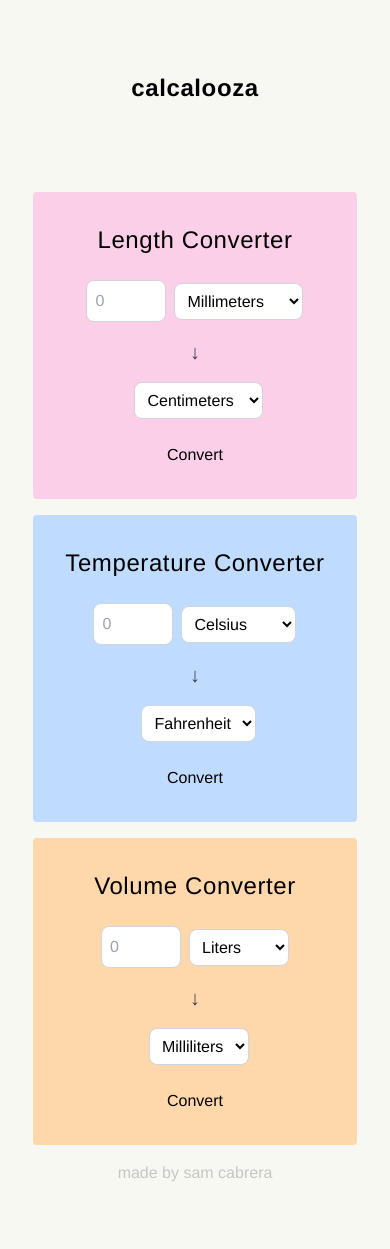
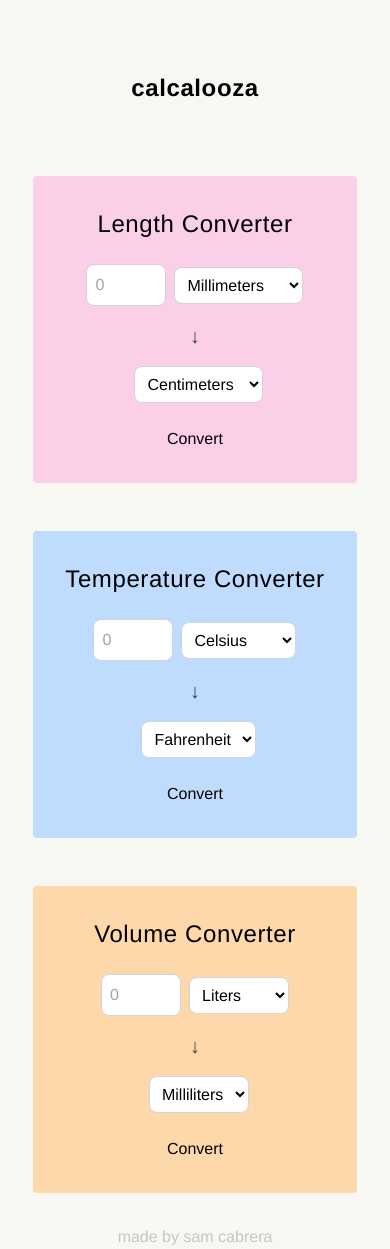
Before and after one commit to samanthacabrera/conversion-calculator, a React (Vite) app: page / in a window 390 px wide. Before the commit the page ends 1185 px from the top, so only its background shows below. Built offline with nearby package versions, Linux system fonts and the light colour scheme.

Commit message:
adjusted styling for desktop

```diff
--- a/src/App.css
+++ b/src/App.css
@@ -8,4 +8,5 @@ body {
   padding: 0;
   font-family: Helvetica, sans-serif;
   background-color: rgb(248, 248, 243);
+  overflow: hidden;
 }
--- a/src/App.jsx
+++ b/src/App.jsx
@@ -9,7 +9,7 @@ const App = () => {
 
       <ConverterCircle/>
 
-      <a href="https://github.com/samanthacabrera" target="_blank" rel="noopener noreferrer" className="relative lg:absolute bottom-0 opacity-20">
+      <a href="https://github.com/samanthacabrera" target="_blank" rel="noopener noreferrer" className="relative lg:absolute bottom-0 opacity-20 mt-8">
         made by <span className="hover:underline hover:italic">sam cabrera</span>
       </a>
     </div>
--- a/src/ConverterCircle.jsx
+++ b/src/ConverterCircle.jsx
@@ -9,9 +9,9 @@ const converterTypes = [
 
 const ConverterCircle = () => {
   return (
-    <div className="relative w-full flex flex-col items-center min-h-[300px] lg:h-[500px] py-4">
+    <div className="relative w-full flex flex-col items-center">
       {/* Mobile view */}
-      <div className="flex flex-col space-y-4 lg:hidden">
+      <div className="flex flex-col space-y-12 lg:hidden">
         {converterTypes.map((converter) => (
           <div key={converter.value} className="w-full">
             <Converter conversionType={converter.value} />
@@ -19,9 +19,9 @@ const ConverterCircle = () => {
         ))}
       </div>
        {/* Desktop view */}
-      <div className="hidden lg:flex lg:justify-center lg:items-center lg:w-full lg:h-full lg:mt-24 space-x-4">
+      <div className="hidden lg:flex lg:justify-center lg:items-center lg:w-[1200px] lg:mt-24 space-x-4">
         {converterTypes.map((converter) => (
-          <div key={converter.value} className="w-1/4 transition duration-300 hover:scale-110 hover:shadow-lg rounded-md ">
+          <div key={converter.value} className="w-full transition duration-300 hover:scale-110 hover:shadow-lg rounded-md">
             <Converter conversionType={converter.value} />
           </div>
         ))}
```
